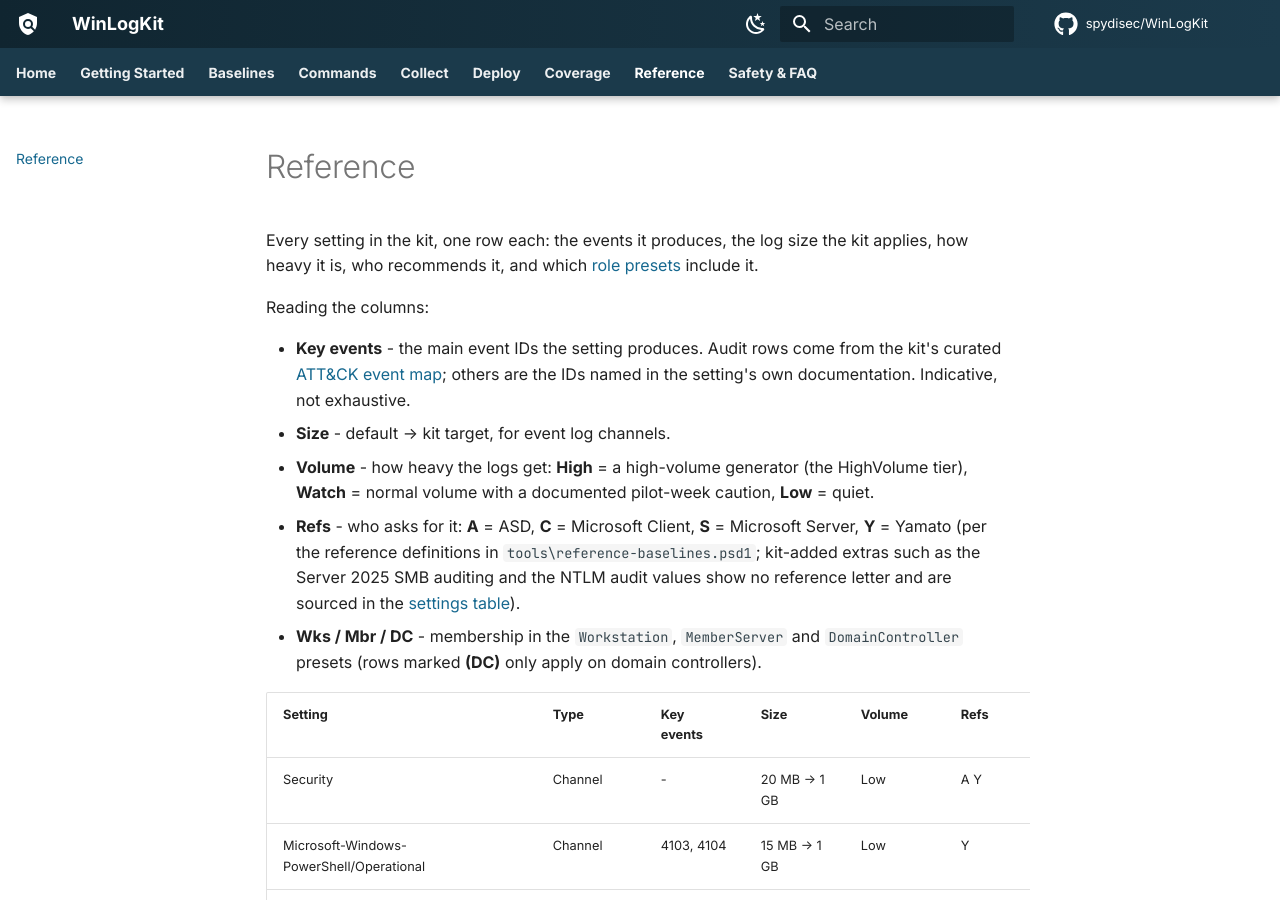
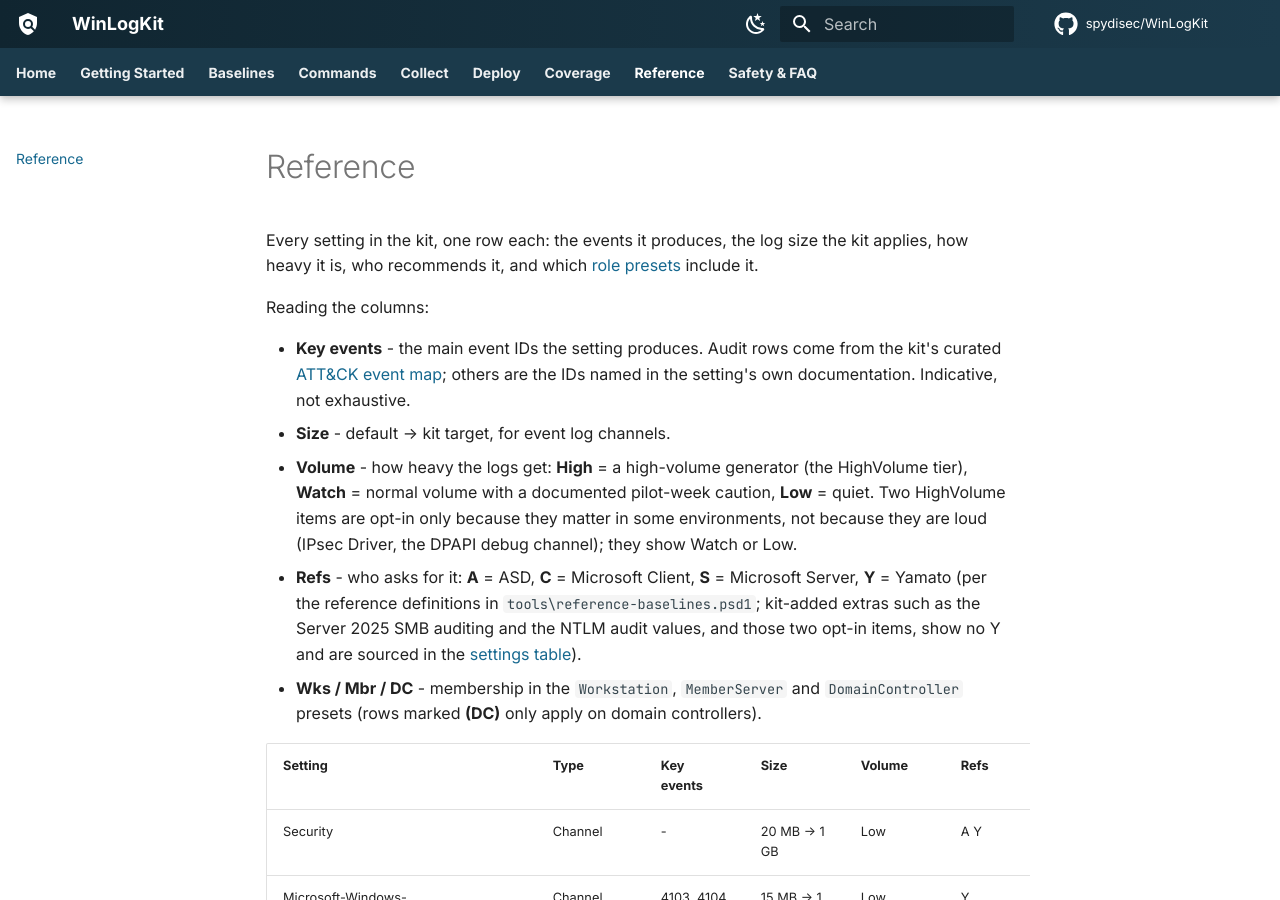
Before and after one commit to spydisec/WinLogKit, an MkDocs documentation site: the page built from docs/reference.md, in a window 1280 px wide and 900 px high. Built offline with MkDocs 1.6.1 and Material for MkDocs 9.7.7, drawn with Linux system fonts in a browser that asks for light colours; comment, search, counter and statistics services are not loaded.

Commit message:
Reference legend: explain the two situational HighVolume items (CodeRabbit)
Co-Authored-By: Claude Opus 5.5 <noreply@anthropic.com>

```diff
--- a/docs/reference.md
+++ b/docs/reference.md
@@ -15,12 +15,14 @@ Reading the columns:
 - **Size** - default -> kit target, for event log channels.
 - **Volume** - how heavy the logs get: **High** = a high-volume generator
   (the HighVolume tier), **Watch** = normal volume with a documented
-  pilot-week caution, **Low** = quiet.
+  pilot-week caution, **Low** = quiet. Two HighVolume items are opt-in only
+  because they matter in some environments, not because they are loud (IPsec
+  Driver, the DPAPI debug channel); they show Watch or Low.
 - **Refs** - who asks for it: **A** = ASD, **C** = Microsoft Client,
   **S** = Microsoft Server, **Y** = Yamato (per the reference definitions in
   `tools\reference-baselines.psd1`; kit-added extras such as the Server 2025
-  SMB auditing and the NTLM audit values show no reference letter and are
-  sourced in the
+  SMB auditing and the NTLM audit values, and those two opt-in items, show
+  no Y and are sourced in the
   [settings table](https://github.com/spydisec/WinLogKit/blob/main/WinLogKit.Settings.ps1)).
 - **Wks / Mbr / DC** - membership in the `Workstation`, `MemberServer` and
   `DomainController` presets (rows marked **(DC)** only apply on domain
```
Also changed, not shown: 1 other file.
